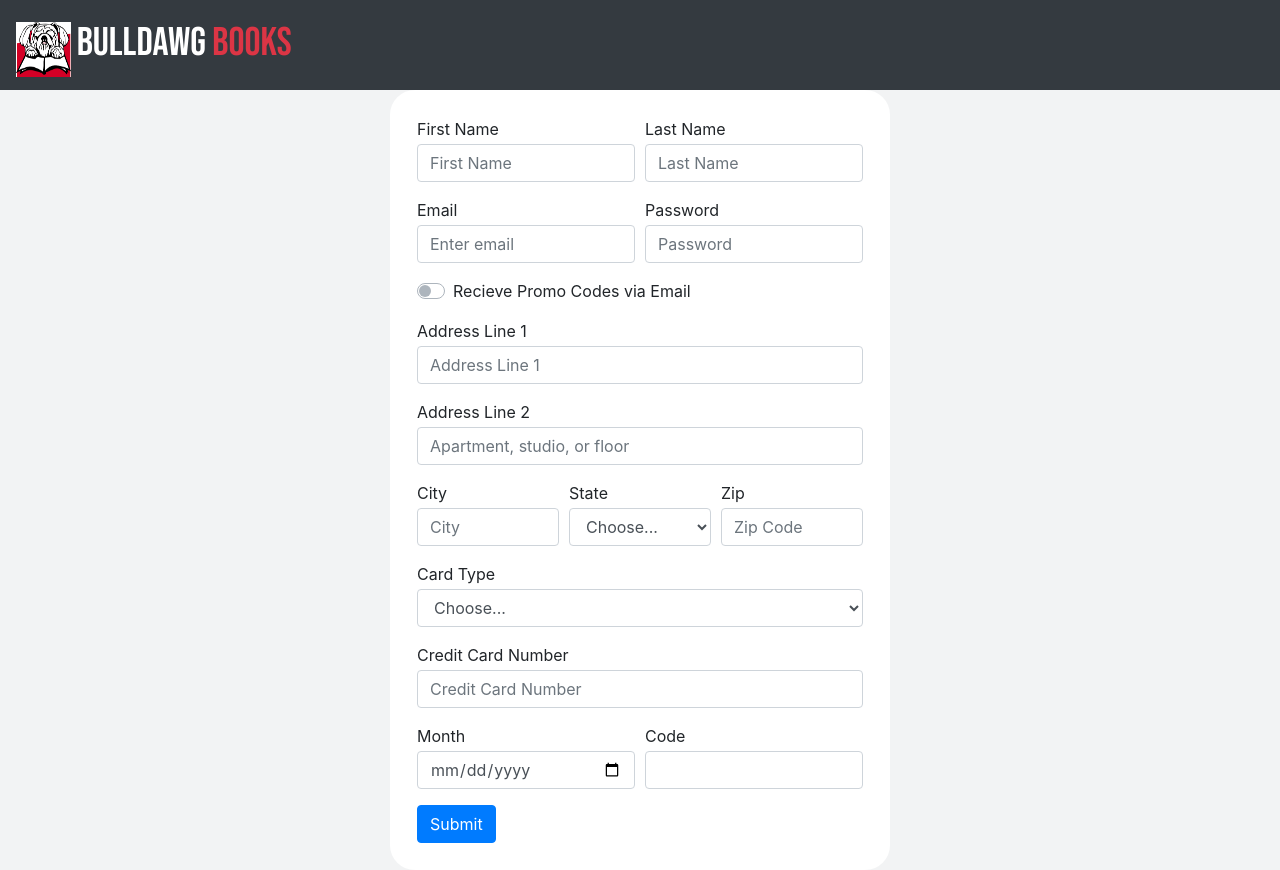
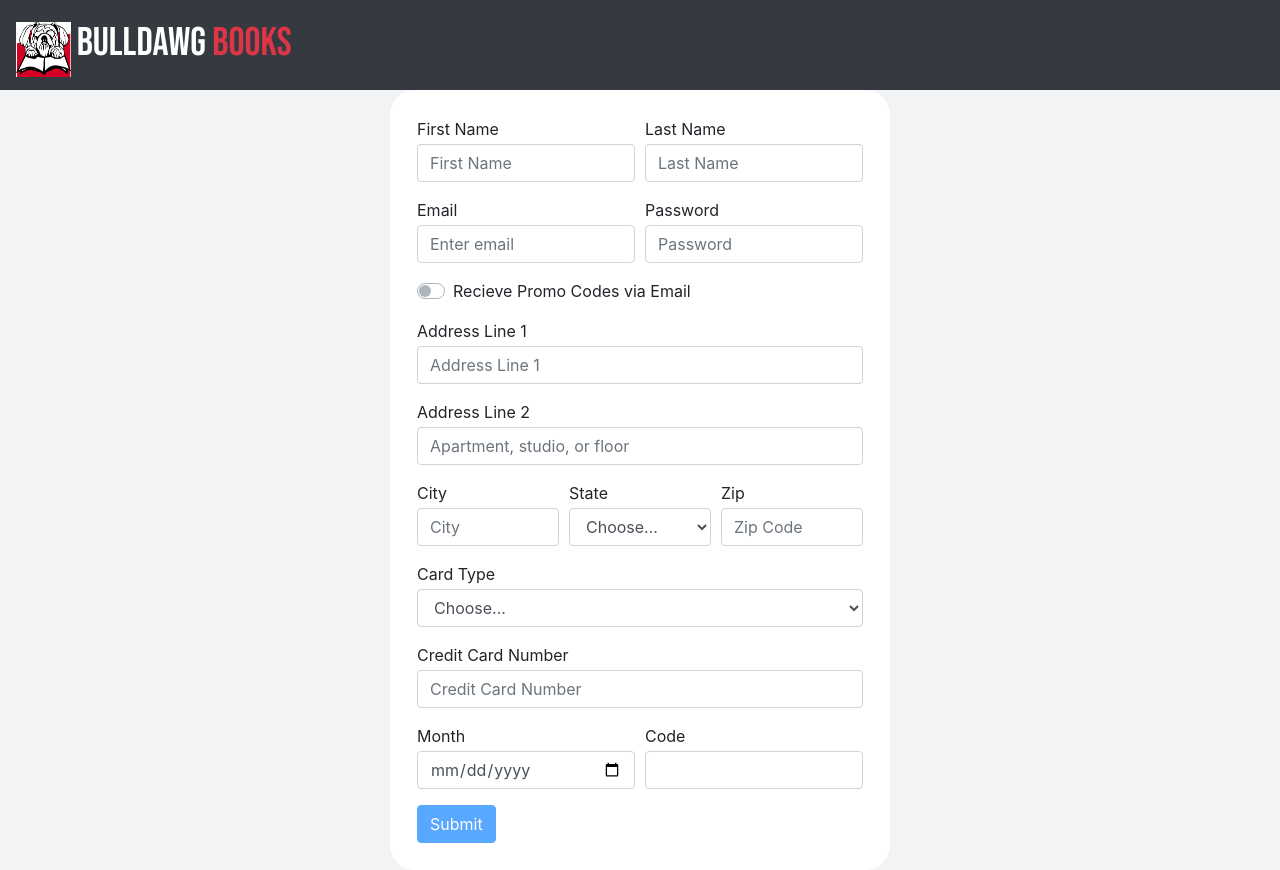
Before and after one commit to hunterwilkins2/bulldog-books, a React (Create React App) app: page /register in a window 1280 px wide. Built offline with nearby package versions, Linux system fonts and the light colour scheme.

Commit message:
fixed issue with register page allowing submission without mandatory fields filled out

```diff
--- a/src/components/Register.js
+++ b/src/components/Register.js
@@ -2,7 +2,8 @@
 import React from 'react'
 import { Form, Col, Button } from 'react-bootstrap'
 import { Link } from 'react-router-dom'
-import { Formik, ErrorMessage } from 'formik'
+import * as formik from 'formik'
+import { Formik, ErrorMessage} from 'formik'
 import * as yup from 'yup'
 
 import StoreNavbar from './StoreNavbar'
@@ -85,7 +86,7 @@ function Register(){
                     setSubmitting
                 }) => (
                     <div style={{display: 'flex', justifyContent: 'center', maxWidth: '100vw'}}>
-                        <Form className="register-form" style={formStyle}>
+                        <Form className="register-form" style={formStyle} onSubmit={handleSubmit}>
                             <Form.Row>
                                 <Form.Group as={Col} controlId="formFirstName">
                                     <Form.Label>First Name</Form.Label>
@@ -327,7 +328,10 @@ function Register(){
                                 </Form.Group>
                             </Form.Row>
                             <Link to='/confirmation'>
-                                <Button variant="primary" type="submit">
+                                <Button
+                                    variant="primary"
+                                    type="submit"
+                                    disabled={Object.keys(errors).length > 0 || !touched.firstName || !touched.lastName  || !touched.email || !touched.password} >
                             Submit
                                 </Button>
                             </Link>
```
